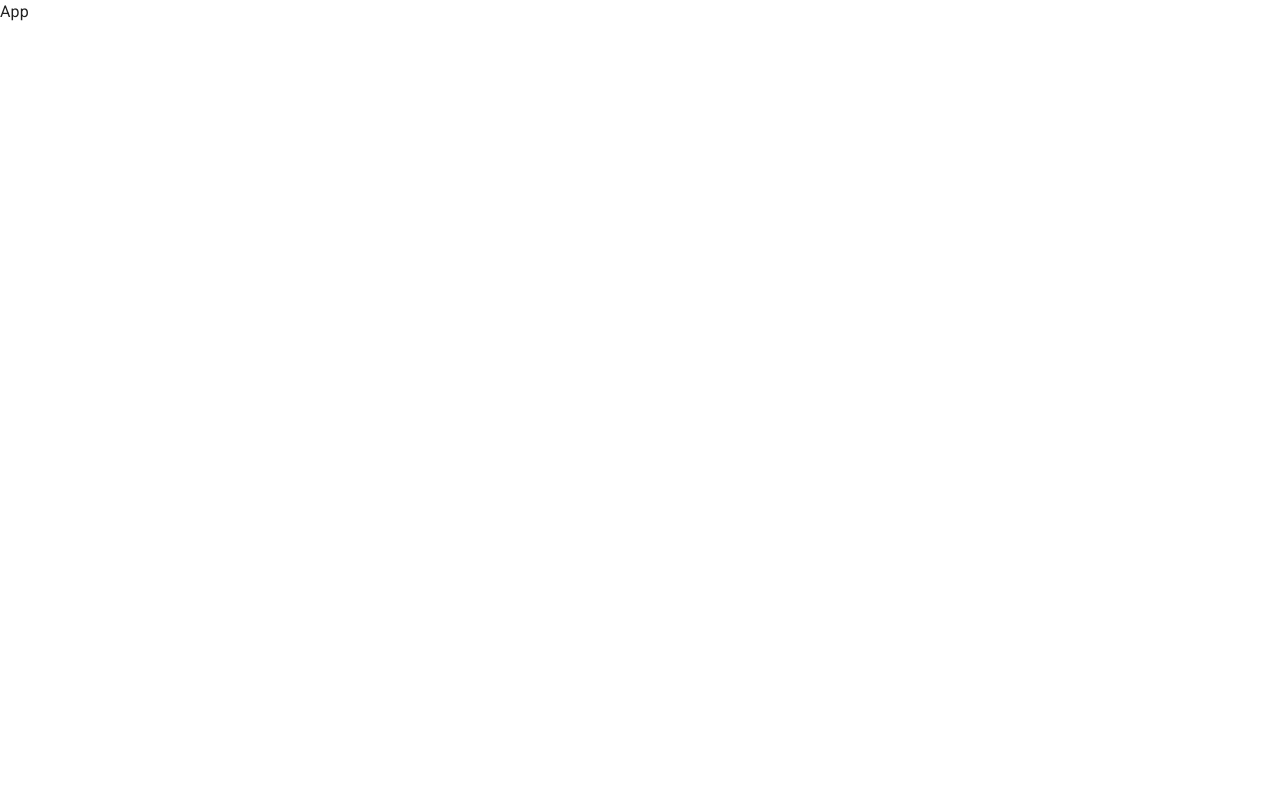
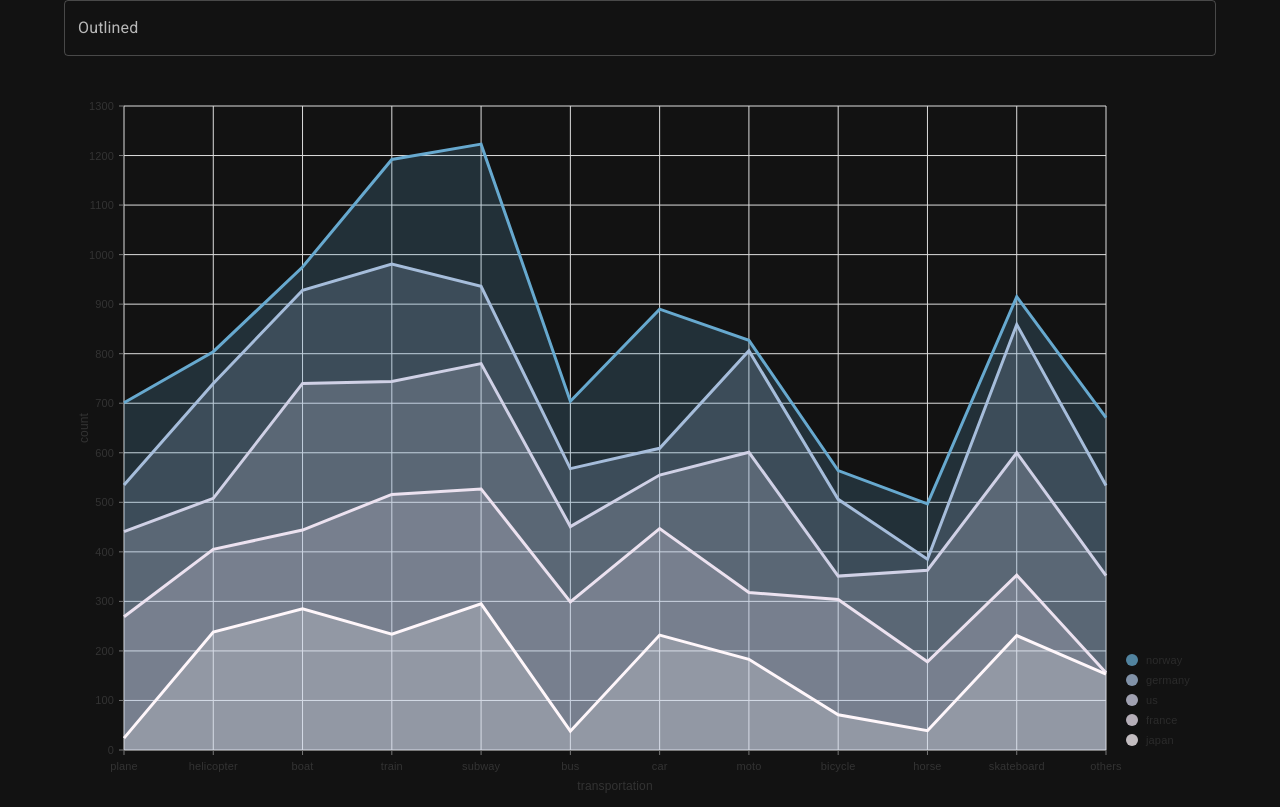
Before and after one commit to ndrabins/messari-chart, a React (Create React App) app: page / in a window 1280 px wide. Built offline with nearby package versions, Linux system fonts and the light colour scheme.

Commit message:
Base Chart, search, theme

```diff
--- a/src/App.tsx
+++ b/src/App.tsx
@@ -1,12 +1,27 @@
 import React from "react";
-import CssBaseline from "@mui/material/CssBaseline";
+import { Box, Container, CssBaseline, Stack } from "@mui/material";
+import { ThemeProvider, createTheme } from "@mui/material/styles";
+import { theme } from "./utilities/theme";
+
+import { SearchInput, Chart } from "./components";
 
 function App() {
   return (
-    <div className="App">
-      <CssBaseline />
-      App
-    </div>
+    <ThemeProvider theme={theme}>
+      <Box>
+        <CssBaseline />
+        <Container>
+          <Stack
+            sx={{ height: "100vh" }}
+            alignContent="center"
+            justifyContent="center"
+          >
+            <SearchInput />
+            <Chart />
+          </Stack>
+        </Container>
+      </Box>
+    </ThemeProvider>
   );
 }
 
--- /dev/null
+++ b/src/components/Chart.tsx
@@ -0,0 +1,79 @@
+import { ResponsiveLine } from "@nivo/line";
+import { data } from "../utilities/dummyData";
+import { Box } from "@mui/material";
+
+interface ChartProps {}
+
+export function Chart(props: ChartProps) {
+  return (
+    <Box sx={{ height: 800 }}>
+      <ResponsiveLine
+        data={data}
+        margin={{ top: 50, right: 110, bottom: 50, left: 60 }}
+        xScale={{ type: "point" }}
+        yScale={{
+          type: "linear",
+          min: "auto",
+          max: "auto",
+          stacked: true,
+          reverse: false,
+        }}
+        yFormat=" >-.2f"
+        axisTop={null}
+        axisRight={null}
+        axisBottom={{
+          tickSize: 5,
+          tickPadding: 5,
+          tickRotation: 0,
+          legend: "transportation",
+          legendOffset: 36,
+          legendPosition: "middle",
+        }}
+        axisLeft={{
+          // orient: "left",
+          tickSize: 5,
+          tickPadding: 5,
+          tickRotation: 0,
+          legend: "count",
+          legendOffset: -40,
+          legendPosition: "middle",
+        }}
+        colors={{ scheme: "purple_blue_green" }}
+        lineWidth={3}
+        pointSize={10}
+        pointColor={{ theme: "background" }}
+        pointBorderWidth={2}
+        pointBorderColor={{ from: "serieColor" }}
+        pointLabelYOffset={-12}
+        enableArea={true}
+        useMesh={true}
+        legends={[
+          {
+            anchor: "bottom-right",
+            direction: "column",
+            justify: false,
+            translateX: 100,
+            translateY: 0,
+            itemsSpacing: 0,
+            itemDirection: "left-to-right",
+            itemWidth: 80,
+            itemHeight: 20,
+            itemOpacity: 0.75,
+            symbolSize: 12,
+            symbolShape: "circle",
+            symbolBorderColor: "rgba(0, 0, 0, .5)",
+            effects: [
+              {
+                on: "hover",
+                style: {
+                  itemBackground: "rgba(0, 0, 0, .03)",
+                  itemOpacity: 1,
+                },
+              },
+            ],
+          },
+        ]}
+      />
+    </Box>
+  );
+}
--- /dev/null
+++ b/src/components/SearchInput.tsx
@@ -0,0 +1,7 @@
+import TextField from "@mui/material/TextField";
+
+interface SearchInputProps {}
+
+export function SearchInput(props: SearchInputProps) {
+  return <TextField id="outlined-basic" label="Outlined" variant="outlined" />;
+}
--- /dev/null
+++ b/src/components/index.ts
@@ -0,0 +1,2 @@
+export { SearchInput } from "./SearchInput";
+export { Chart } from "./Chart";
--- /dev/null
+++ b/src/utilities/dummyData.ts
@@ -0,0 +1,272 @@
+export const data = [
+  {
+    id: "japan",
+    color: "hsl(279, 70%, 50%)",
+    data: [
+      {
+        x: "plane",
+        y: 24,
+      },
+      {
+        x: "helicopter",
+        y: 238,
+      },
+      {
+        x: "boat",
+        y: 285,
+      },
+      {
+        x: "train",
+        y: 234,
+      },
+      {
+        x: "subway",
+        y: 295,
+      },
+      {
+        x: "bus",
+        y: 38,
+      },
+      {
+        x: "car",
+        y: 232,
+      },
+      {
+        x: "moto",
+        y: 183,
+      },
+      {
+        x: "bicycle",
+        y: 71,
+      },
+      {
+        x: "horse",
+        y: 39,
+      },
+      {
+        x: "skateboard",
+        y: 231,
+      },
+      {
+        x: "others",
+        y: 153,
+      },
+    ],
+  },
+  {
+    id: "france",
+    color: "hsl(326, 70%, 50%)",
+    data: [
+      {
+        x: "plane",
+        y: 245,
+      },
+      {
+        x: "helicopter",
+        y: 167,
+      },
+      {
+        x: "boat",
+        y: 159,
+      },
+      {
+        x: "train",
+        y: 282,
+      },
+      {
+        x: "subway",
+        y: 232,
+      },
+      {
+        x: "bus",
+        y: 261,
+      },
+      {
+        x: "car",
+        y: 215,
+      },
+      {
+        x: "moto",
+        y: 135,
+      },
+      {
+        x: "bicycle",
+        y: 233,
+      },
+      {
+        x: "horse",
+        y: 139,
+      },
+      {
+        x: "skateboard",
+        y: 122,
+      },
+      {
+        x: "others",
+        y: 3,
+      },
+    ],
+  },
+  {
+    id: "us",
+    color: "hsl(186, 70%, 50%)",
+    data: [
+      {
+        x: "plane",
+        y: 172,
+      },
+      {
+        x: "helicopter",
+        y: 103,
+      },
+      {
+        x: "boat",
+        y: 296,
+      },
+      {
+        x: "train",
+        y: 228,
+      },
+      {
+        x: "subway",
+        y: 253,
+      },
+      {
+        x: "bus",
+        y: 152,
+      },
+      {
+        x: "car",
+        y: 108,
+      },
+      {
+        x: "moto",
+        y: 283,
+      },
+      {
+        x: "bicycle",
+        y: 47,
+      },
+      {
+        x: "horse",
+        y: 185,
+      },
+      {
+        x: "skateboard",
+        y: 247,
+      },
+      {
+        x: "others",
+        y: 196,
+      },
+    ],
+  },
+  {
+    id: "germany",
+    color: "hsl(76, 70%, 50%)",
+    data: [
+      {
+        x: "plane",
+        y: 94,
+      },
+      {
+        x: "helicopter",
+        y: 232,
+      },
+      {
+        x: "boat",
+        y: 188,
+      },
+      {
+        x: "train",
+        y: 237,
+      },
+      {
+        x: "subway",
+        y: 156,
+      },
+      {
+        x: "bus",
+        y: 117,
+      },
+      {
+        x: "car",
+        y: 54,
+      },
+      {
+        x: "moto",
+        y: 205,
+      },
+      {
+        x: "bicycle",
+        y: 155,
+      },
+      {
+        x: "horse",
+        y: 22,
+      },
+      {
+        x: "skateboard",
+        y: 259,
+      },
+      {
+        x: "others",
+        y: 182,
+      },
+    ],
+  },
+  {
+    id: "norway",
+    color: "hsl(141, 70%, 50%)",
+    data: [
+      {
+        x: "plane",
+        y: 166,
+      },
+      {
+        x: "helicopter",
+        y: 64,
+      },
+      {
+        x: "boat",
+        y: 47,
+      },
+      {
+        x: "train",
+        y: 211,
+      },
+      {
+        x: "subway",
+        y: 287,
+      },
+      {
+        x: "bus",
+        y: 136,
+      },
+      {
+        x: "car",
+        y: 281,
+      },
+      {
+        x: "moto",
+        y: 21,
+      },
+      {
+        x: "bicycle",
+        y: 58,
+      },
+      {
+        x: "horse",
+        y: 112,
+      },
+      {
+        x: "skateboard",
+        y: 56,
+      },
+      {
+        x: "others",
+        y: 137,
+      },
+    ],
+  },
+];
--- /dev/null
+++ b/src/utilities/theme.ts
@@ -0,0 +1,7 @@
+import { createTheme } from "@mui/material/styles";
+
+export const theme = createTheme({
+  palette: {
+    mode: "dark",
+  },
+});
```
Also changed, not shown: 1 other file (tests, documents, lock files or other folders).
